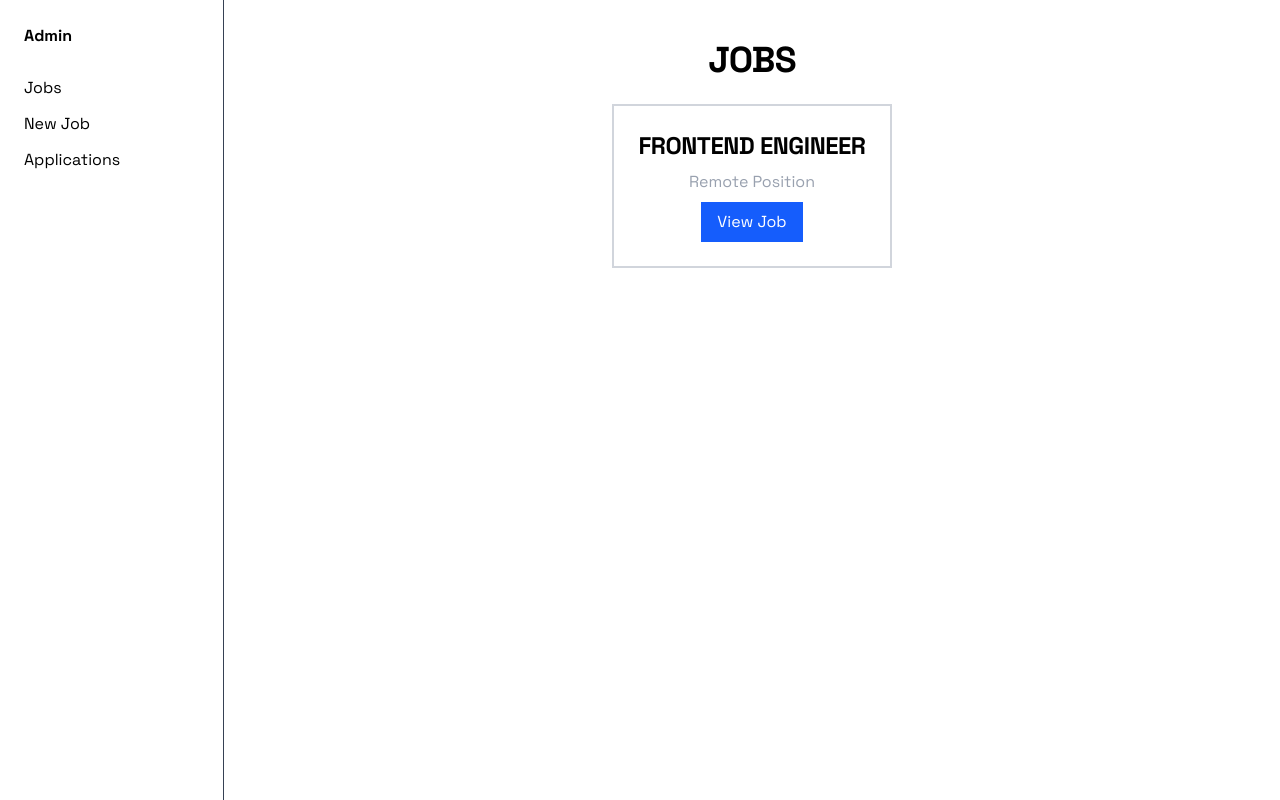
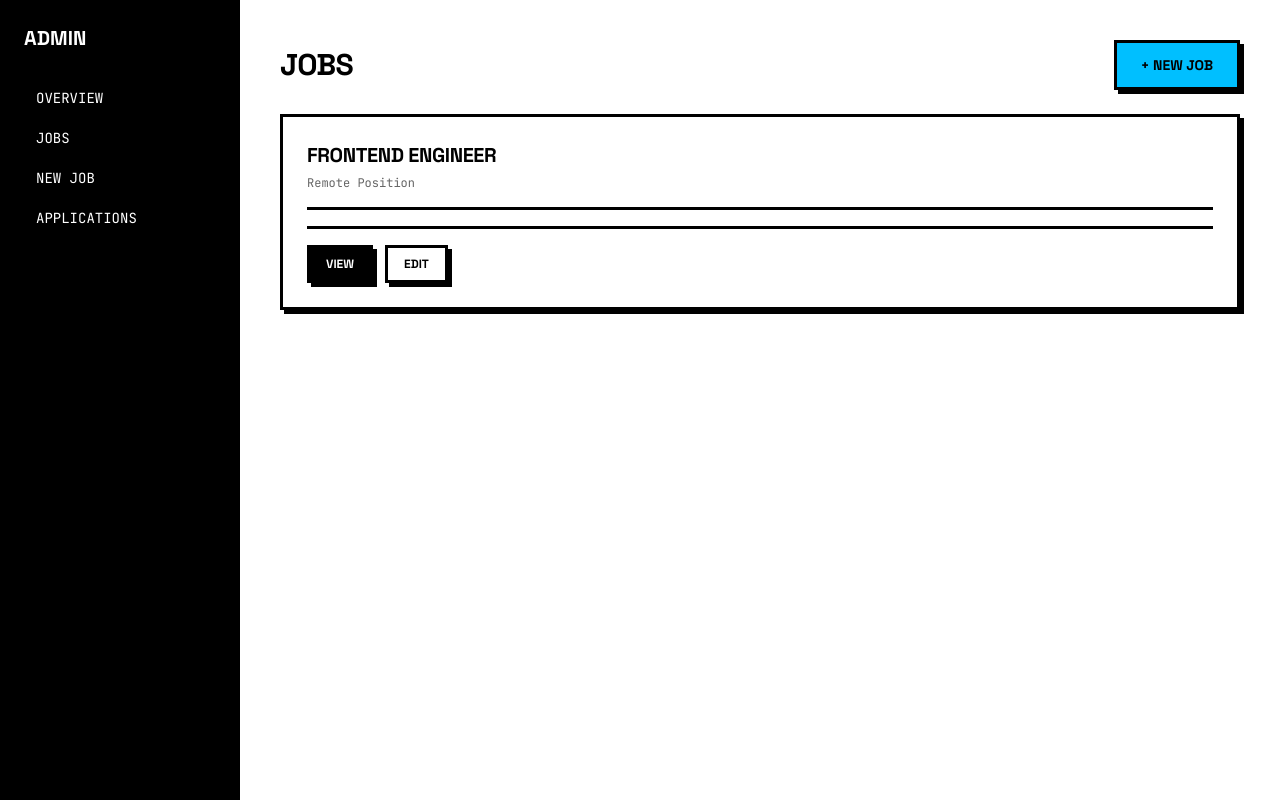
Before and after one commit to vannbo-93/job-board, a Next.js app: page /dashboard/jobs in a window 1280 px wide. Built offline with nearby package versions, Linux system fonts and the light colour scheme.

Commit message:
refactor: use Card and Button components in public and admin pages

```diff
--- a/app/(admin)/dashboard/jobs/[jobId]/page.tsx
+++ b/app/(admin)/dashboard/jobs/[jobId]/page.tsx
@@ -32,7 +32,7 @@ async function JobInfo({ params }: { params: Promise<{ jobId: string }> }) {
       <p className="text-gray-400">{job.location}</p>
       <Link
         href={`/dashboard/jobs/${job.id}/edit`}
-        className="w-fit rounded-md bg-blue-500 px-4 py-2 text-white hover:bg-blue-600">
+        className="inline-flex w-fit items-center justify-center rounded-md bg-primary px-4 py-2 text-sm font-medium text-primary-foreground shadow transition-colors hover:bg-primary/90">
         Edit
       </Link>
     </div>
--- a/app/(admin)/dashboard/jobs/page.tsx
+++ b/app/(admin)/dashboard/jobs/page.tsx
@@ -2,24 +2,46 @@
 
 import Link from "next/link";
 import { jobs } from "@/lib/jobs";
+import {
+  Card,
+  CardDescription,
+  CardFooter,
+  CardHeader,
+  CardTitle,
+} from "@/components/ui/card";
+import { buttonVariants } from "@/components/ui/button";
 
-export default function JobsPage() {
+export default function AdminJobsPage() {
   return (
-    <main className="flex flex-col items-center gap-6 p-10">
-      <h1 className="text-4xl font-bold">Jobs</h1>
+    <div className="flex flex-col gap-6">
+      <div className="flex items-center justify-between">
+        <h1 className="text-3xl">Jobs</h1>
+        <Link
+          href="/dashboard/jobs/new"
+          className={buttonVariants({ variant: "accent" })}>
+          + New Job
+        </Link>
+      </div>
       {jobs.map((job) => (
-        <div
-          key={job.id}
-          className="flex flex-col items-center gap-2 rounded-lg border-2 border-gray-300 p-6">
-          <h2 className="text-2xl font-bold">{job.title}</h2>
-          <p className="text-gray-400">{job.location}</p>
-          <Link
-            href={`/jobs/${job.id}`}
-            className="rounded-lg bg-blue-600 px-4 py-2 text-white hover:bg-blue-700">
-            View Job
-          </Link>
-        </div>
+        <Card key={job.id}>
+          <CardHeader>
+            <CardTitle>{job.title}</CardTitle>
+            <CardDescription>{job.location}</CardDescription>
+          </CardHeader>
+          <CardFooter className="gap-3">
+            <Link
+              href={`/dashboard/jobs/${job.id}`}
+              className={buttonVariants({ size: "sm" })}>
+              View
+            </Link>
+            <Link
+              href={`/dashboard/jobs/${job.id}/edit`}
+              className={buttonVariants({ variant: "outline", size: "sm" })}>
+              Edit
+            </Link>
+          </CardFooter>
+        </Card>
       ))}
-    </main>
+    </div>
   );
 }
--- a/app/(admin)/dashboard/layout.tsx
+++ b/app/(admin)/dashboard/layout.tsx
@@ -1,6 +1,13 @@
 /** @format */
 
 import Link from "next/link";
+
+const links = [
+  { href: "/dashboard", label: "Overview" },
+  { href: "/dashboard/jobs", label: "Jobs" },
+  { href: "/dashboard/jobs/new", label: "New Job" },
+  { href: "/dashboard/applications", label: "Applications" },
+];
 
 export default function DashboardLayout({
   children,
@@ -9,21 +16,18 @@ export default function DashboardLayout({
 }) {
   return (
     <div className="flex min-h-screen">
-      <aside className="flex w-56 flex-col gap-3 border-r border-gray-700 p-6">
-        <Link href="/dashboard" className="mb-4 font-bold">
-          Admin
-        </Link>
-        <Link href="/dashboard/jobs" className="hover:text-blue-400">
-          Jobs
-        </Link>
-        <Link href="/dashboard/jobs/new" className="hover:text-blue-400">
-          New Job
-        </Link>
-        <Link href="/dashboard/applications" className="hover:text-blue-400">
-          Applications
-        </Link>
+      <aside className="flex w-60 flex-col gap-1 bg-sidebar p-6 text-sidebar-foreground">
+        <p className="mb-6 font-heading text-xl font-bold uppercase">Admin</p>
+        {links.map((link) => (
+          <Link
+            key={link.href}
+            href={link.href}
+            className="px-3 py-2 font-mono text-sm uppercase hover:bg-sidebar-accent">
+            {link.label}
+          </Link>
+        ))}
       </aside>
-      <div className="flex-1">{children}</div>
+      <div className="flex-1 p-10">{children}</div>
     </div>
   );
 }
--- a/app/(admin)/dashboard/page.tsx
+++ b/app/(admin)/dashboard/page.tsx
@@ -1,21 +1,22 @@
 /** @format */
 
 import Link from "next/link";
+import { buttonVariants } from "@/components/ui/button";
 
 export default function DashboardPage() {
   return (
-    <div>
-      <h1 className="text-3xl font-bold p-10">Admin Dashboard</h1>;
-      <Link
-        className=" bg-blue-500 text-white p-2 mr-2 rounded-md hover:bg-blue-600"
-        href="/dashboard/jobs">
-        Jobs
-      </Link>
-      <Link
-        className="bg-blue-500 text-white p-2 rounded-md hover:bg-blue-600"
-        href="/dashboard/applications">
-        Applications
-      </Link>
+    <div className="flex flex-col gap-6">
+      <h1 className="text-3xl">Admin Dashboard</h1>
+      <div className="flex gap-4">
+        <Link href="/dashboard/jobs" className={buttonVariants()}>
+          Jobs
+        </Link>
+        <Link
+          href="/dashboard/applications"
+          className={buttonVariants({ variant: "outline" })}>
+          Applications
+        </Link>
+      </div>
     </div>
   );
 }
--- a/app/(app)/jobs/page.tsx
+++ b/app/(app)/jobs/page.tsx
@@ -1,25 +1,37 @@
 /** @format */
 
 import Link from "next/link";
-import { jobs } from "@/lib/jobs";
+import { jobs } from "../../../lib/jobs";
+import {
+  Card,
+  CardContent,
+  CardDescription,
+  CardFooter,
+  CardHeader,
+  CardTitle,
+} from "@/components/ui/card";
+import { buttonVariants } from "@/components/ui/button";
 
 export default function JobsPage() {
   return (
-    <main className="flex flex-col items-center gap-6 p-10">
-      <h1 className="text-4xl font-bold">Jobs</h1>
+    <div className="mx-auto flex w-full max-w-2xl flex-col gap-6 p-10">
+      <h1 className="text-4xl">Jobs</h1>
       {jobs.map((job) => (
-        <div
-          key={job.id}
-          className="flex flex-col items-center gap-2 rounded-lg border-2 border-gray-300 p-6">
-          <h2 className="text-2xl font-bold">{job.title}</h2>
-          <p className="text-gray-400">{job.location}</p>
-          <Link
-            href={`/jobs/${job.id}`}
-            className="rounded-lg bg-blue-600 px-4 py-2 text-white hover:bg-blue-700">
-            View Job
-          </Link>
-        </div>
+        <Card key={job.id}>
+          <CardHeader>
+            <CardTitle>{job.title}</CardTitle>
+            <CardDescription>{job.location}</CardDescription>
+          </CardHeader>
+          <CardContent>
+            <p className="line-clamp-2">{job.description}</p>
+          </CardContent>
+          <CardFooter>
+            <Link href={`/jobs/${job.id}`} className={buttonVariants()}>
+              View Job
+            </Link>
+          </CardFooter>
+        </Card>
       ))}
-    </main>
+    </div>
   );
 }
--- a/app/(app)/page.tsx
+++ b/app/(app)/page.tsx
@@ -1,17 +1,16 @@
 /** @format */
 
 import Link from "next/link";
+import { buttonVariants } from "@/components/ui/button";
 
 export default function HomePage() {
   return (
-    <main className="flex flex-col items-center gap-4 p-10 text-center">
-      <h1 className="text-5xl font-bold">Job Board</h1>
+    <div className="flex flex-col items-center gap-4 p-10 text-center">
+      <h1 className="text-5xl">Job Board</h1>
       <p className="text-2xl">Welcome to Production App!</p>
-      <Link
-        href="/jobs"
-        className="rounded-lg bg-blue-600 px-4 py-2 text-white hover:bg-blue-700">
+      <Link href="/jobs" className={buttonVariants({ variant: "outline" })}>
         Browse Jobs
       </Link>
-    </main>
+    </div>
   );
 }
```
